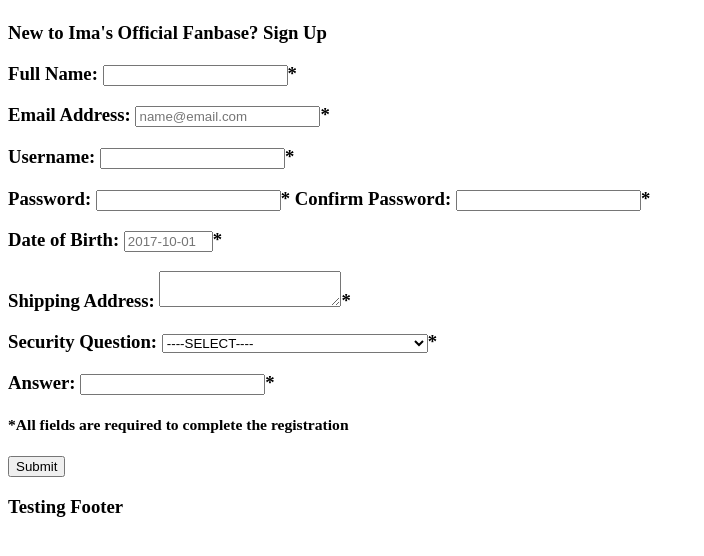
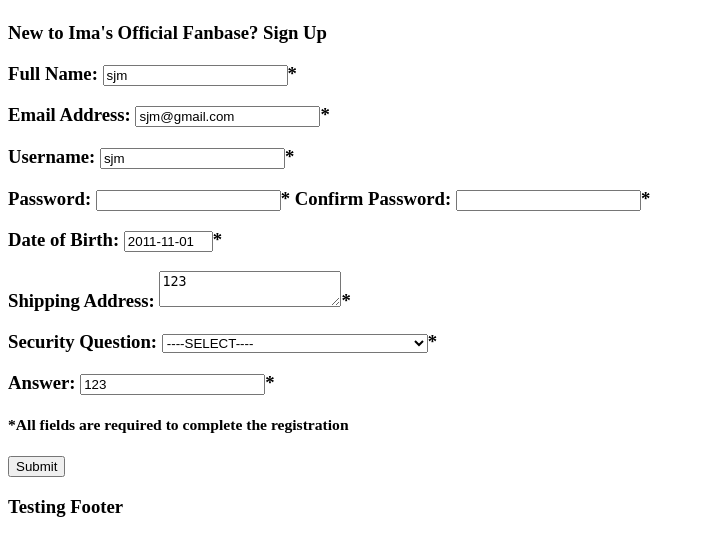
Before and after one commit to bi-bimbap/CM0656-Assignment, a PHP site: page /Member_Signup.php in a window 1280 px wide. Shown: the part 58-614 px from the top of the page, without its empty margins (0-704 px from the left). Run offline with PHP 8.4, Linux system fonts and the light colour scheme.

Commit message:
Updated member signup page

```diff
--- a/administration/Member_Signup.php
+++ b/administration/Member_Signup.php
@@ -1,7 +1,9 @@
+<!-- TODO: add tooltip error message -->
+
 <?php
 ini_set("session.save_path", "");
-session_start(); //start session
-include '../db/database_conn.php'; //include database
+session_start();
+include '../db/database_conn.php';
 require_once('../controls.php');
 echo makePageStart("Sign Up");
 echo makeHeader("Sign Up");
@@ -13,7 +15,7 @@ echo makeHeader("Sign Up");
 <script language="JavaScript" type="text/javascript">
 $(document).ready(function() {
   $("#txtDOB").datepicker({
-    dateFormat: 'yy-mm-dd', //'dd-M-y' = 01-Sep-17, 'dd M yy' = 12 Sep 2017
+    dateFormat: 'yy-mm-dd', //'Format: 2017-11-01
     showWeek: true,
     maxDate: '0d', //Constrain maximum date to today
     yearRange: '-100:+0', //Allow year range from 100 years ago until current year
@@ -25,28 +27,26 @@ $(document).ready(function() {
 
 <form id="signUpForm" data-parsley-validate method="post">
   <h3>New to Ima's Official Fanbase? Sign Up<h3>
-    <p>Full Name: <input type="text" id='txtFullName' name='txtFullName' value="<?php if (isset($_POST['txtFullName'])) echo $_POST['txtFullName']; ?>" data-parsley-required="true" data-parsley-errors-messages-disabled/>*</p>
-    <p>Email Address: <input type="text" id='txtEmail' name='txtEmail' placeholder="name@email.com" value="<?php if (isset($_POST['txtEmail'])) echo $_POST['txtEmail']; ?>" data-parsley-required="true" data-parsley-type="email" data-parsley-errors-messages-disabled/>*</p>
-    <p>Username: <input type="text" id='txtUsername' name='txtUsername' value="<?php if (isset($_POST['txtUsername'])) echo $_POST['txtUsername']; ?>" data-parsley-required="true" data-parsley-errors-messages-disabled/>*</p>
+  <p>Full Name: <input type="text" id='txtFullName' name='txtFullName' value="<?php if (isset($_POST['txtFullName'])) echo $_POST['txtFullName']; else echo 'sjm'; ?>" data-parsley-required="true" data-parsley-errors-messages-disabled/>*</p>
+  <p>Email Address: <input type="text" id='txtEmail' name='txtEmail' placeholder="name@email.com" value="<?php if (isset($_POST['txtEmail'])) echo $_POST['txtEmail']; else echo 'sjm@gmail.com'; ?>" data-parsley-required="true" data-parsley-type="email" data-parsley-errors-messages-disabled/>*</p>
+  <p>Username: <input type="text" id='txtUsername' name='txtUsername' value="<?php if (isset($_POST['txtUsername'])) echo $_POST['txtUsername']; else echo 'sjm';?>" data-parsley-required="true" data-parsley-errors-messages-disabled/>*</p>
   <p>
     Password: <input type="password" id='txtPassword' data-parsley-required="true" data-parsley-errors-messages-disabled data-parsley-equalto="#txtConfirmPassword"/>*
     Confirm Password: <input type="password" id='txtConfirmPassword' data-parsley-required="true" data-parsley-errors-messages-disabled data-parsley-equalto="#txtPassword"/>*
   </p>
-    <p>Date of Birth: <input id='txtDOB' name='txtDOB' size='8' placeholder="2017-10-01" value="<?php if (isset($_POST['txtDOB'])) echo $_POST['txtDOB']; ?>" readonly data-parsley-trigger="change" data-parsley-required="true" data-parsley-errors-messages-disabled/>*</p>
-    <!-- TODO: Retain textarea value -->
-    <p>Shipping Address: <textarea id='txtAddress' name='txtAddress' value="<?php if (isset($_POST['txtAddress'])) echo $_POST['txtAddress']; ?>" data-parsley-required="true" data-parsley-errors-messages-disabled></textarea>*</p>
+  <p>Date of Birth: <input id='txtDOB' name='txtDOB' size='8' placeholder="2017-10-01" value="<?php if (isset($_POST['txtDOB'])) echo $_POST['txtDOB']; else echo '2011-11-01'; ?>" readonly data-parsley-trigger="change" data-parsley-required="true" data-parsley-errors-messages-disabled/>*</p>
+  <p>Shipping Address: <textarea id='txtAddress' name='txtAddress' data-parsley-required="true" data-parsley-errors-messages-disabled><?php if (isset($_POST['txtAddress'])) echo $_POST['txtAddress']; else echo '123'; ?></textarea>*</p>
   <p>Security Question:
-      <!-- TODO: Retain dropdownlist selection -->
     <select id='ddlSecurityQuestion' name='ddlSecurityQuestion' value="<?php if (isset($_POST['ddlSecurityQuestion'])) echo $_POST['ddlSecurityQuestion']; ?>" data-parsley-required="true" data-parsley-errors-messages-disabled>
-        <option value="">----SELECT----</option>
-        <option value="favouriteBook">What is your favourite book?</option>
-        <option value="maidenName">What is your mother's maiden name?</option>
-        <option value="favouriteFood">What is your favourite food?</option>
-        <option value="birthPlace">What city were you born in?</option>
-        <option value="school">Where did you go to high school/college?</option>
+      <option value="" <?php if (isset($_POST['ddlSecurityQuestion']) && $_POST['ddlSecurityQuestion']=='') echo 'selected';?>>----SELECT----</option>
+      <option value="favouriteBook" <?php if (isset($_POST['ddlSecurityQuestion']) && $_POST['ddlSecurityQuestion']=='favouriteBook') echo 'selected';?>>What is your favourite book?</option>
+      <option value="maidenName" <?php if (isset($_POST['ddlSecurityQuestion']) && $_POST['ddlSecurityQuestion']=='maidenName') echo 'selected';?>>What is your mother's maiden name?</option>
+      <option value="favouriteFood" <?php if (isset($_POST['ddlSecurityQuestion']) && $_POST['ddlSecurityQuestion']=='favouriteFood') echo 'selected';?>>What is your favourite food?</option>
+      <option value="birthPlace" <?php if (isset($_POST['ddlSecurityQuestion']) && $_POST['ddlSecurityQuestion']=='birthPlace') echo 'selected';?>>What city were you born in?</option>
+      <option value="school" <?php if (isset($_POST['ddlSecurityQuestion']) && $_POST['ddlSecurityQuestion']=='school') echo 'selected';?>>Where did you go to high school/college?</option>
     </select>*
   </p>
-    <p>Answer: <input id='txtSecurityAns' name='txtSecurityAns' value="<?php if (isset($_POST['txtSecurityAns'])) echo $_POST['txtSecurityAns']; ?>" data-parsley-required="true" data-parsley-errors-messages-disabled/>*</p>
+  <p>Answer: <input id='txtSecurityAns' name='txtSecurityAns' value="<?php if (isset($_POST['txtSecurityAns'])) echo $_POST['txtSecurityAns']; else echo '123'; ?>" data-parsley-required="true" data-parsley-errors-messages-disabled/>*</p>
   <p class='errorMessage'><small>*All fields are required to complete the registration</small></p>
   <input type='submit' value='Submit' name='btnSubmit'/>
 </form>
@@ -75,7 +75,7 @@ $(document).ready(function() {
 
 <?php
 if (isset($_POST['btnSubmit'])) { //Clicked on submit button
-    //Obtain user input from textbox
+  //Obtain user input
   $fullName = filter_has_var(INPUT_POST, 'txtFullName') ? $_POST['txtFullName']: null;
   $email = filter_has_var(INPUT_POST, 'txtEmail') ? $_POST['txtEmail']: null;
   $username = filter_has_var(INPUT_POST, 'txtUsername') ? $_POST['txtUsername']: null;
@@ -107,6 +107,8 @@ $(document).ready(function() {
   $securityAns = filter_var($securityAns, FILTER_SANITIZE_STRING, FILTER_FLAG_NO_ENCODE_QUOTES);
 
   $password = password_hash($password, PASSWORD_DEFAULT); //Hash password
+
+  //Determine user type
   $birthDate = new DateTime($dob);
   $currentDate = new DateTime(date("Y-m-d"));
   $diff = $currentDate->diff($birthDate);
@@ -120,6 +122,52 @@ $(document).ready(function() {
 
   $userStatus = "pending";
 
+  $emailSQL = "SELECT userID FROM user WHERE emailAddr = ?";
+  $stmt = mysqli_prepare($conn, $emailSQL) or die( mysqli_error($conn));
+  mysqli_stmt_bind_param($stmt, "s", $email);
+  mysqli_stmt_execute($stmt);
+  mysqli_stmt_store_result($stmt);
+  $count = mysqli_stmt_num_rows($stmt);
+  mysqli_stmt_close($stmt);
+
+  if ($count > 0) {
+    echo "<script>alert('An account has already been registered under this email address!')</script>";
+  }
+  else {
+    $usernameSQL = "SELECT 'userID' FROM user WHERE username = ?";
+    $stmt = mysqli_prepare($conn, $usernameSQL) or die( mysqli_error($conn));
+    mysqli_stmt_bind_param($stmt, "s", $username);
+    mysqli_stmt_execute($stmt);
+    mysqli_stmt_store_result($stmt);
+    $count = mysqli_stmt_num_rows($stmt);
+    mysqli_stmt_close($stmt);
+
+    if ($count == 0) {
+      try {
+        //echo "<script>alert('Registration successful!')</script>";
+        $signupSQL = "INSERT INTO user (fullName, username, emailAddr, passwordHash, shippingAddr, dob, userType,
+          userStatus, securityQuestion, securityAns) VALUES (?, ?, ?, ?, ?, ?, ?, ?, ?, ?)";
+          $stmt = mysqli_prepare($conn, $signupSQL);
+          mysqli_stmt_bind_param($stmt, "ssssssssss", $fullName, $username, $email, $password, $shippingAddr, $dob, $userType,
+          $userStatus, $securityQuestion, $securityAns);
+          mysqli_stmt_execute($stmt);
+
+          if (mysqli_stmt_affected_rows($stmt) > 0) {
+            mysqli_stmt_close($stmt);
+            mysqli_close($conn);
+            header('Location:' . "Member_Signup_Successful.php");
+          }
+      }
+      catch(Exception $e) {
+        echo "<script>alert('Registration failed!')</script>";
+        //echo $e->getErrorsMessages();
+      }
+    }
+    else {
+      echo "<script>alert('This username has been taken!')</script>";
+    }
+  }
+
   // echo "1. $fullName <br />";
   // echo "2. $email <br />";
   // echo "3. $username <br />";
@@ -130,25 +178,6 @@ $(document).ready(function() {
   // echo "8. $securityQuestion <br />";
   // echo "9. $securityAns <br />";
   // echo "10. $userStatus <br />";
-
-    try {
-        $signupSQL = "INSERT INTO user (fullName, username, emailAddr, passwordHash, shippingAddr, dob, userType,
-        userStatus, securityQuestion, securityAns) VALUES (?, ?, ?, ?, ?, ?, ?, ?, ?, ?)";
-        $stmt = mysqli_prepare($conn, $signupSQL);
-        mysqli_stmt_bind_param($stmt, "ssssssssss", $fullName, $username, $email, $password, $shippingAddr, $dob, $userType,
-        $userStatus, $securityQuestion, $securityAns);
-        mysqli_stmt_execute($stmt);
-
-        if (mysqli_stmt_affected_rows($stmt) > 0) {
-          echo "<script>alert('Registration successful! Please check your email.')</script>";
-          mysqli_stmt_close($stmt);
-          mysqli_close($conn);
-        }
-      }
-      catch(Exception $e) {
-        echo "<script>alert('Registration failed!')</script>";
-        //echo $e->getErrorsMessages();
-      }
 }
 ?>
 
```
Also changed, not shown: administration/Member_Signup_Successful.php (added, +12 -0 lines). Lines whose indentation alone changed are shown as unchanged.
